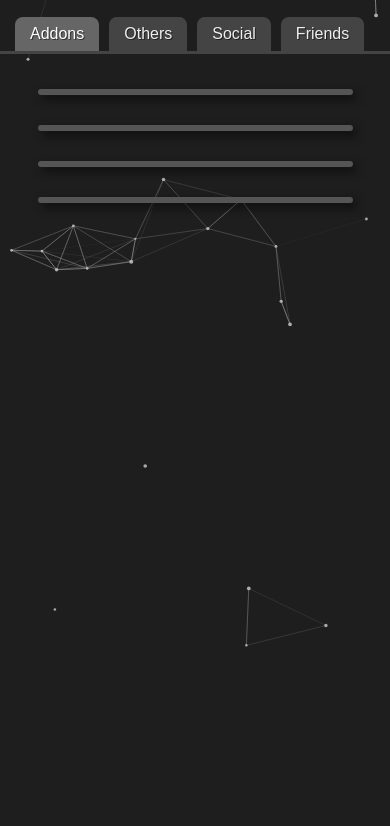
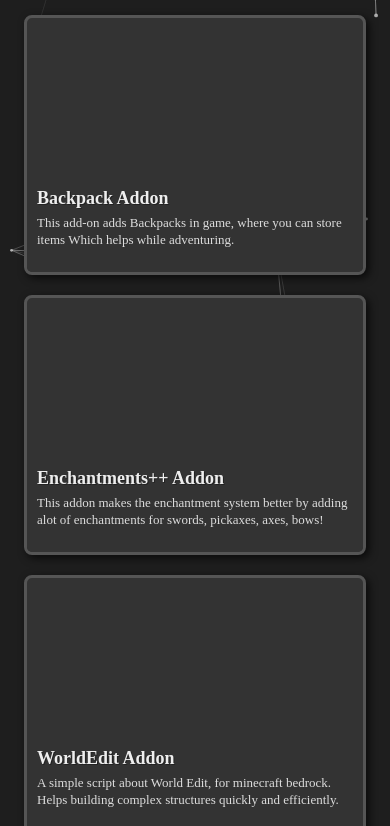
Before and after one commit to IMvampireXD/projects, a website: page index.html in a window 390 px wide. Shown: the part 181-1007 px from the top of the page. Before the commit the page ends 844 px from the top, so only its background shows below. Drawn offline with nearby package versions, Linux system fonts and the light colour scheme; a web font is replaced by a local one.

Commit message:
Update index.html

```diff
--- a/index.html
+++ b/index.html
@@ -15,12 +15,33 @@
          url('https://fonts.cdnfonts.com/s/25041/1_MinecraftRegular1.woff')
           format('woff');
        }
+       @keyframes fadeInUp {
+        from {
+         opacity: 0;
+         transform: translateY(10px);
+        }
+        to {
+         opacity: 1;
+         transform: translateY(0);
+        }
+       }
+       @keyframes slideUp {
+        0% {
+         transform: translateY(100%);
+         opacity: 0;
+        }
+        100% {
+         transform: translateY(-15px);
+         opacity: 1;
+        }
+       }
        body {
         margin: 0;
         padding: 0;
         font-family: 'Minecraft', sans-serif;
         color: white;
         background-color: #1e1e1e;
+        overflow-x: hidden;
        }
        #tsparticles {
         position: fixed;
@@ -40,6 +61,8 @@
         position: relative;
         font-family: 'Minecraft', sans-serif;
         z-index: 1;
+        opacity: 0;
+        animation: fadeInUp 0.4s ease-out 0.1s forwards;
        }
        .title::before {
         content: '';
@@ -54,7 +77,7 @@
        .tabs {
         display: flex;
         justify-content: center;
-        margin-top: 20px;
+        margin-top: 15px; /* Reduced top margin */
         border-bottom: 3px solid #444;
         padding: 0 10px;
         z-index: 1;
@@ -63,17 +86,32 @@
        .tab {
         background-color: #444;
         color: #eee;
-        padding: 12px 25px;
-        margin: 0 8px;
+        padding: 10px 20px;
+        margin: 0 6px;
         border-radius: 8px 8px 0 0;
         cursor: pointer;
         font-family: 'Minecraft', sans-serif;
-        font-size: 20px;
-        transition: background-color 0.3s ease;
+        font-size: 18px;
+        transition: background-color 0.2s ease;
         text-shadow: 1px 1px 0 #222;
+        opacity: 0;
+        transform: translateY(10px);
+        animation: fadeInUp 0.3s ease-out forwards;
+       }
+       .tab:nth-child(1) {
+        animation-delay: 0.3s; /*delay for tabs*/
+       }
+       .tab:nth-child(2) {
+        animation-delay: 0.4s; /*delay for tabs*/
+       }
+       .tab:nth-child(3) {
+        animation-delay: 0.5s; /*delay for tabs*/
+       }
+       .tab:nth-child(4) {
+        animation-delay: 0.6s; /*delay for tabs*/
        }
        .tab:hover {
-        background-color: #13d343;
+        background-color: #008000;
        }
        .tab.active {
         background-color: #666;
@@ -85,10 +123,31 @@
         color: inherit;
         display: block;
        }
+       .content-wrapper {
+        position: relative;
+        min-height: 350px;
+       }
        .content-container {
-        padding: 20px;
+        padding: 15px;
         z-index: 1;
+        opacity: 0;
+        transform: scale(0.99) translateY(5px);
+        transition: opacity 0.3s ease-out, transform 0.3s ease-out;
+        pointer-events: none;
+        position: absolute;
+        top: 0;
+        left: 0;
+        width: 100%;
+        box-sizing: border-box;
+        display: none;
+
+       }
+       .content-container.is-visible {
+        opacity: 1;
+        transform: scale(1) translateY(0);
+        pointer-events: auto;
         position: relative;
+        display: block;
        }
        .addons-container {
         display: flex;
@@ -99,56 +158,71 @@
         background-color: #333;
         border: 3px solid #555;
         border-radius: 8px;
-        width: 400px;
-        height: 300px;
-        margin: 20px;
+        width: 380px;
+        min-height: 140px;
+        height: 280px;
+        margin: 15px;
         box-sizing: border-box;
         display: flex;
         flex-direction: column;
-        align-items: stretch;
+        justify-content: flex-end;
         cursor: pointer;
-        transition: border-color 0.3s ease-in-out, box-shadow 0.3s ease-in-out;
+        transition: border-color 0.2s ease-in-out, box-shadow 0.2s ease-in-out;
         overflow: hidden;
-        box-shadow: 4px 4px 10px rgba(0, 0, 0, 0.7);
+        box-shadow: 3px 3px 8px rgba(0, 0, 0, 0.7);
         position: relative;
+        opacity: 0;
+        transform: translateY(10px);
+        animation: fadeInUp 0.4s ease-out forwards;
+       }
+       #addons-content .addon-box:nth-child(1) {
+        animation-delay: 0.7s;
+       }
+       #addons-content .addon-box:nth-child(2) {
+        animation-delay: 0.8s;
+       }
+       #addons-content .addon-box:nth-child(3) {
+        animation-delay: 0.9s;
+       }
+       #addons-content .addon-box:nth-child(4) {
+        animation-delay: 1.0s;
        }
        .addon-box:hover {
         border-color: #50fa7b;
-        box-shadow: 6px 6px 15px rgba(80, 250, 123, 0.9);
+        box-shadow: 5px 5px 12px rgba(80, 250, 123, 0.9);
        }
        .addon-content-container {
+        background-color: rgba(51, 51, 51, 0.95);
+        padding: 15px;
+        box-sizing: border-box;
+        width: 100%;
+        transform: translateY(15%);
+        opacity: 1;
+        transition: transform 0.25s ease-in-out, opacity 0.25s ease-in-out;
         position: absolute;
         bottom: 0;
         left: 0;
-        width: 100%;
-        background-color: rgba(51, 51, 51, 0.95);
-        padding: 20px;
-        box-sizing: border-box;
-        transform: translateY(25px);
-        transition: transform 0.3s ease-in-out;
        }
        .addon-box:hover .addon-content-container {
-        transform: translateY(0);
+        transform: translateY(-15px);
+        opacity: 1;
        }
        .addon-header {
         color: #eee;
         text-align: left;
-        font-size: 22px;
+        font-size: 20px;
         font-family: 'Minecraft2';
         -webkit-font-smoothing: antialiased;
-        margin-bottom: 8px;
+        margin-bottom: 6px;
         text-shadow: 1px 1px 0 #222;
        }
        .addon-description {
         color: #ddd;
-        font-size: 16px;
-        line-height: 1.4;
+        font-size: 15px;
+        line-height: 1.3;
         font-family: 'Minecraft2';
         -webkit-font-smoothing: antialiased;
         margin-top: 0;
-      }
-      .hidden {
-        display: none !important;
        }
        @media (max-width: 768px) {
         .tabs {
@@ -160,10 +234,10 @@
          padding-right: 10px;
         }
         .tab {
-          margin: 0 5px;
+         margin: 0 4px;
          border-radius: 8px 8px 0 0;
-          font-size: 18px;
-          padding: 10px 20px;
+         font-size: 16px;
+         padding: 8px 15px;
          white-space: nowrap;
         }
         .addons-container {
@@ -171,31 +245,41 @@
          flex-direction: row;
         }
         .addon-box {
-          width: calc(50% - 30px);
-          height: auto;
-          margin: 15px;
+         width: calc(50% - 20px);
+         height: 230px;
+         margin: 10px;
         }
        }
        @media (max-width: 600px) {
+        .title {
+         font-size: 36px;
+        }
         .addons-container {
          flex-direction: column;
          align-items: center;
         }
         .addon-box {
-          width: 90%;
+         width: 95%;
+         height: 260px;
+         margin: 10px 0;
         }
         .tab {
-          font-size: 16px;
-          padding: 8px 15px;
+         font-size: 15px;
+         padding: 6px 12px;
         }
         .addon-header {
-          font-size: 20px;
+         font-size: 18px;
         }
         .addon-description {
-          font-size: 14px;
+         font-size: 13px;
         }
         .addon-content-container {
-          padding: 15px;
+         padding: 10px;
+         transform: translateY(0);
+         opacity: 1;
+        }
+        .addon-box:hover .addon-content-container {
+         transform: translateY(-5px);
         }
        }
      </style>
@@ -218,14 +302,15 @@
        </div>
      </div>
 
-    <div class="content-container" id="addons-content">
+     <div class="content-wrapper">
+       <div class="content-container is-visible" id="addons-content">
          <div class="addons-container">
            <div class="addon-box">
              <div class="addon-content-container">
                <h3 class="addon-header">Backpack Addon</h3>
                <p class="addon-description">
-              This add-on adds Backpacks in game, where you can store items Which
-              helps while adventuring.
+                 This add-on adds Backpacks in game, where you can store items
+                 Which helps while adventuring.
                </p>
              </div>
            </div>
@@ -258,19 +343,23 @@
            </div>
          </div>
        </div>
+       <div class="content-container" id="others-content">
+         <p style="text-align: center; font-size: 24px; padding: 50px;">
+           Content for Others will go here.
+         </p>
+       </div>
+       <div class="content-container" id="social-content">
+         <p style="text-align: center; font-size: 24px; padding: 50px;">
+           Content for Social will go here.
+         </p>
+       </div>
+       <div class="content-container" id="friends-content">
 
-    <div class="content-container hidden" id="others-content">
-      <p>Content for Others will go here.</p>
+         <p style="text-align: center; font-size: 24px; padding: 50px;">
+           Content for Friends will go here.
+         </p>
        </div>
-
-    <div class="content-container hidden" id="social-content">
-      <p>Content for Social will go here.</p>
      </div>
-
-    <div class="content-container hidden" id="friends-content">
-      <p>Content for Friends will go here.</p>
-    </div>
-
      <script>
        window.onload = () => {
         tsParticles.load("tsparticles", {
@@ -278,8 +367,8 @@
          fpsLimit: 60,
          particles: {
           number: {
-              value: 80, //particles
-              density: { enable: true, area: 800 }
+           value: 80,
+           density: { enable: true, area: 800 },
           },
           color: { value: "#ccc" },
           shape: { type: "circle" },
@@ -290,56 +379,94 @@
            distance: 100,
            color: "#999",
            opacity: 0.6,
-              width: 1
+           width: 1,
           },
           move: {
            enable: true,
-              speed: 3, //speed
+           speed: 3,
            direction: "none",
            random: true,
            straight: false,
-              outModes: { default: "out" }
-            }
+           outModes: { default: "out" },
+          },
          },
          interactivity: {
           events: {
            onHover: { enable: true, mode: "grab" },
            onClick: { enable: true, mode: "push" },
-              resize: true
+           resize: true,
           },
           modes: {
            grab: { distance: 120, links: { opacity: 0.8 } },
-              push: { quantity: 2 }
-            }
+           push: { quantity: 2 },
           },
-          detectRetina: true
+         },
+         detectRetina: true,
         });
        };
-
-      document.addEventListener('DOMContentLoaded', function() {
+       document.addEventListener('DOMContentLoaded', function () {
         const tabs = document.querySelectorAll('.tab');
         const contentContainers = document.querySelectorAll('.content-container');
-
-        function showContent(id) {
+        const transitionDuration = 300;
+        function showContent(targetId) {
+         const targetContainer = document.getElementById(targetId + '-content');
+         let currentVisible = null;
          contentContainers.forEach(container => {
-            container.classList.add('hidden');
-          });
-          const activeContainer = document.getElementById(id + '-content');
-          if (activeContainer) {
-            activeContainer.classList.remove('hidden');
+          if (container.classList.contains('is-visible')) {
+           if (container !== targetContainer) {
+            currentVisible = container
+            container.classList.remove('is-visible'); // Start fade out
+           }
+          } else {
+           if (container !== targetContainer) {
+            container.style.display = 'none';
            }
           }
-
+         });
+         const showTarget = () => {
+          if (targetContainer) {
+           targetContainer.style.display = 'block';
+           requestAnimationFrame(() => {
+            requestAnimationFrame(() => { // Double rAF for robustness in some browsers
+             targetContainer.classList.add('is-visible'); // Start fade in
+            });
+           });
+          }
+         };
+         if (currentVisible) {
+          setTimeout(() => {
+           currentVisible.style.display = 'none'; // Hide completely after transition
+           showTarget();
+          }, transitionDuration);
+         } else {
+          showTarget();
+         }
+        }
         tabs.forEach(tab => {
-          tab.addEventListener('click', function(event) {
+         tab.addEventListener('click', function (event) {
           event.preventDefault();
+          if (this.classList.contains('active')) {
+           return;
+          }
           tabs.forEach(t => t.classList.remove('active'));
           this.classList.add('active');
           const targetId = this.querySelector('a').getAttribute('href').substring(1);
           showContent(targetId);
          });
         });
-        showContent('addons');
+        const initialActiveTab = document.querySelector('.tabs .tab.active a');
+        if (initialActiveTab) {
+         const initialId = initialActiveTab.getAttribute('href').substring(1);
+         const initialContainer = document.getElementById(initialId + '-content');
+         if (initialContainer) {
+          setTimeout(() => {
+           initialContainer.style.display = 'block';
+           requestAnimationFrame(() => {
+            initialContainer.classList.add('is-visible');
+           });
+          }, 10);//load delay
+         }
+        }
        });
      </script>
    </body>
```
Lines whose indentation alone changed are shown as unchanged.
